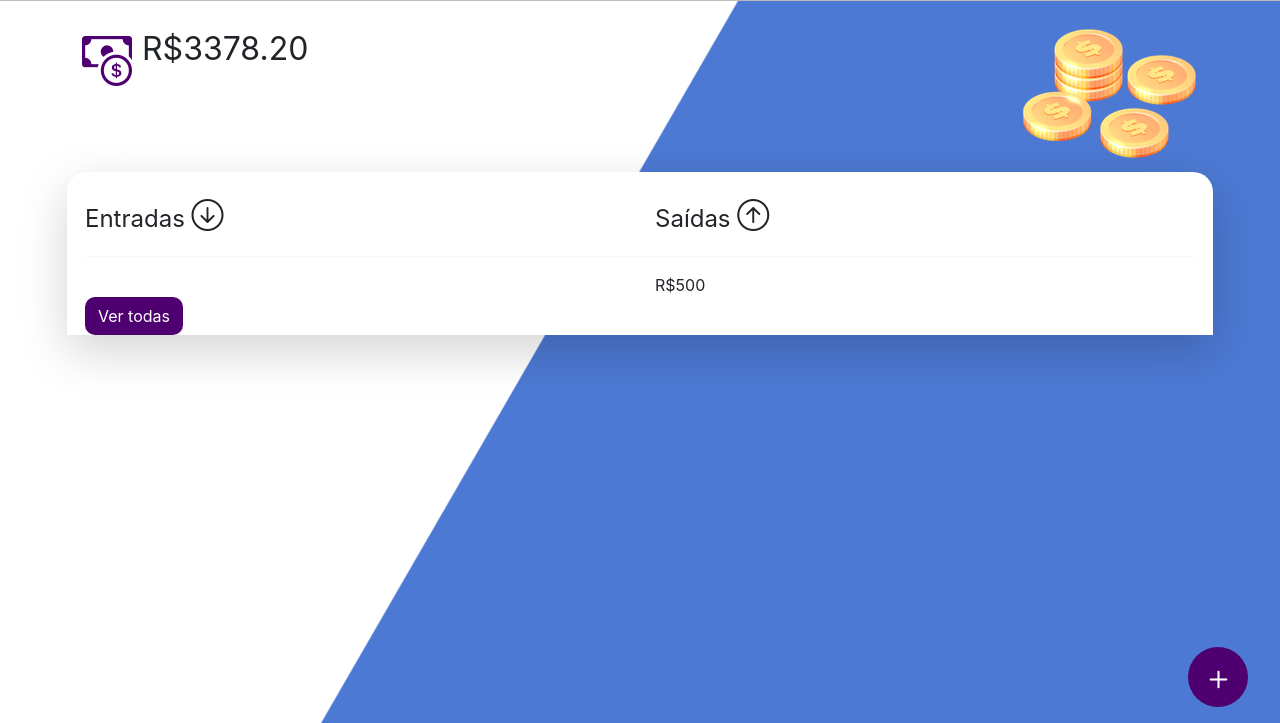
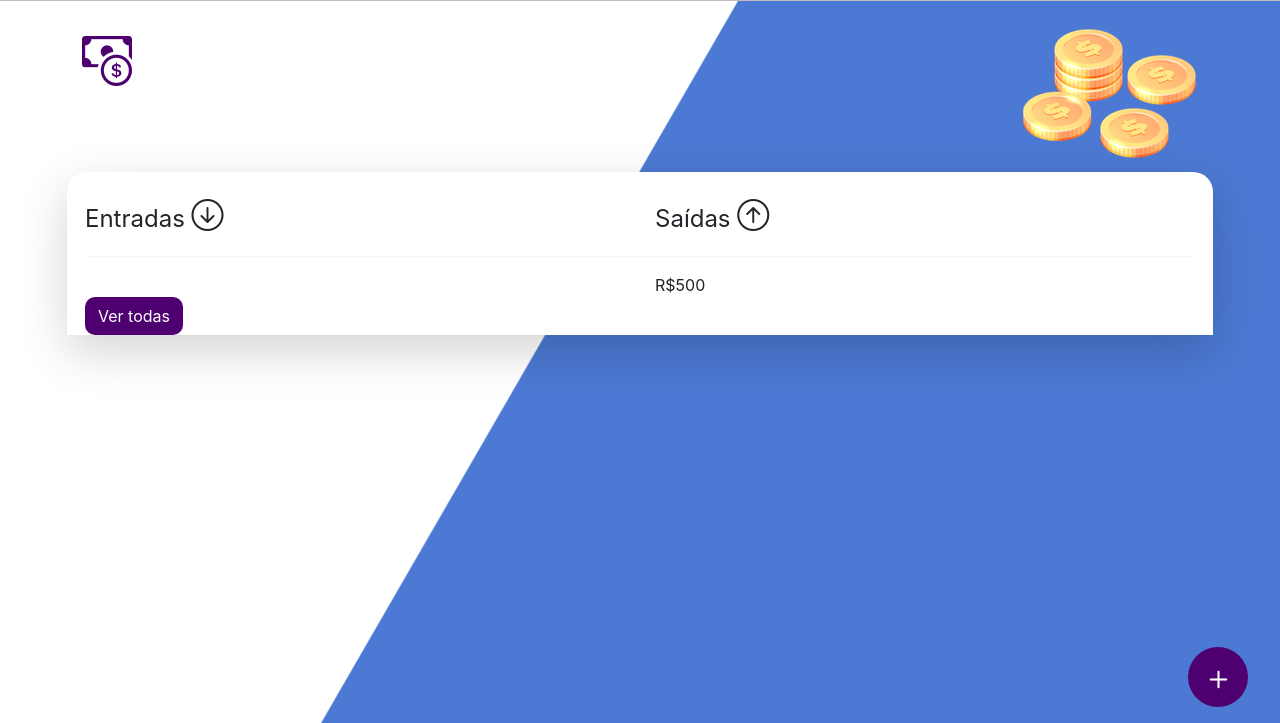
Before and after one commit to alvesmarcola/Projeto-Growdev, a plain HTML site: page home.html in a window 1280 px wide. Shown: the part 77-800 px from the top of the page. Drawn offline with nearby package versions, Linux system fonts and the light colour scheme; sample sign-in values are in the browser's storage.

Commit message:
home.html

```diff
--- a/home.html
+++ b/home.html
@@ -48,7 +48,7 @@
         <div class="row">
           <div class="col mt-4 justify-content-start align-itens-center d-flex">
             <i class="bi bi-cash-coin color-primary icon-detail"></i>
-            <span class="fs-2">R$3378.20</span>
+            <span class="fs-2"></span>
           </div>
           <div class="col d-flex mt-4 justify-content-end ">
             <div class="text-center ">
```
